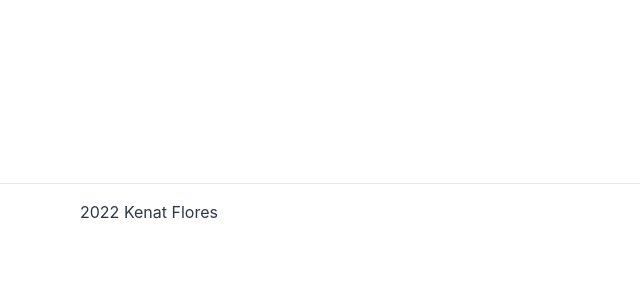
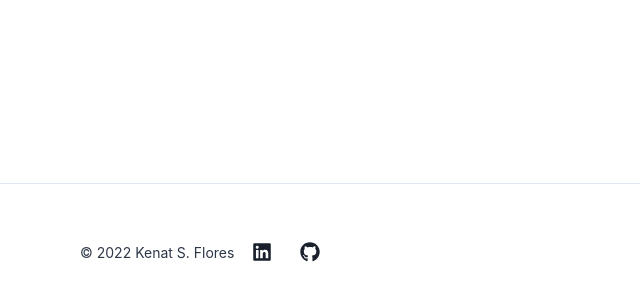
Before and after one commit to KenatSF/kenny-projects, a Next.js app: page / in a window 1280 px wide. Shown: the part 746-1046 px from the top of the page, without its empty margins (0-640 px from the left). Before the commit the page ends 986 px from the top, so only its background shows below. Built offline with nearby package versions, Linux system fonts and the light colour scheme.

Commit message:
Footer finished

```diff
--- a/package.json
+++ b/package.json
@@ -16,7 +16,8 @@
     "framer-motion": "^7.5.3",
     "next": "12.3.1",
     "react": "18.2.0",
-    "react-dom": "18.2.0"
+    "react-dom": "18.2.0",
+    "react-icons": "^4.4.0"
   },
   "devDependencies": {
     "eslint": "8.25.0",
--- a/src/layouts/main/footer/index.js
+++ b/src/layouts/main/footer/index.js
@@ -1,4 +1,5 @@
-import { Box, Container, Stack, Text, Link, useColorModeValue, Center } from "@chakra-ui/react";
+import { Box, Container, Stack, Text, Link, useColorModeValue, Center, ButtonGroup, IconButton} from "@chakra-ui/react";
+import { FaGithub, FaLinkedin, FaTwitter } from 'react-icons/fa';
 
 const Footer = () => {
   return (
@@ -20,9 +21,26 @@ const Footer = () => {
           justify={{ base: "center", md: "space-between" }}
           align={{ base: "center", md: "center" }}
         >
-          <Text>
-            {new Date().getFullYear()} Kenat Flores
-          </Text>
+          <Stack
+            pt="8"
+            pb="12"
+            justify="space-between"
+            direction={{ base: 'column-reverse', md: 'row' }}
+            align="center"
+          >
+            <Text fontSize="sm" color="subtle">
+              &copy; {new Date().getFullYear()} Kenat S. Flores
+            </Text>
+            <ButtonGroup variant="ghost">
+              <IconButton
+                as="a"
+                href="https://www.linkedin.com/in/kenatsf/"
+                aria-label="LinkedIn"
+                icon={<FaLinkedin fontSize="1.25rem" />}
+              />
+              <IconButton as="a" href="https://github.com/KenatSF" aria-label="GitHub" icon={<FaGithub fontSize="1.25rem" />} />
+            </ButtonGroup>
+          </Stack>
 
         </Container>
       </Box>
```
Also changed, not shown: 1 other file (tests, documents, lock files or other folders).
